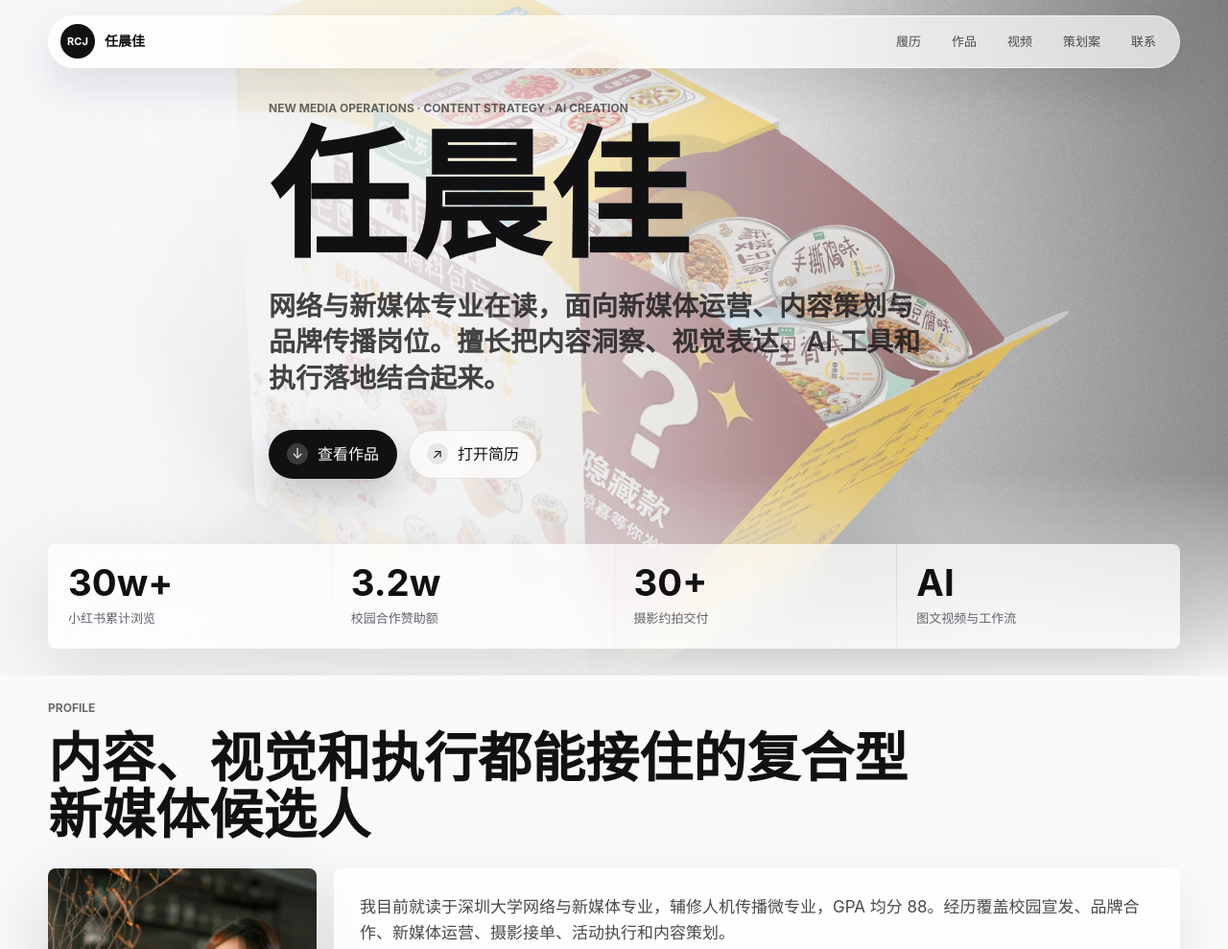
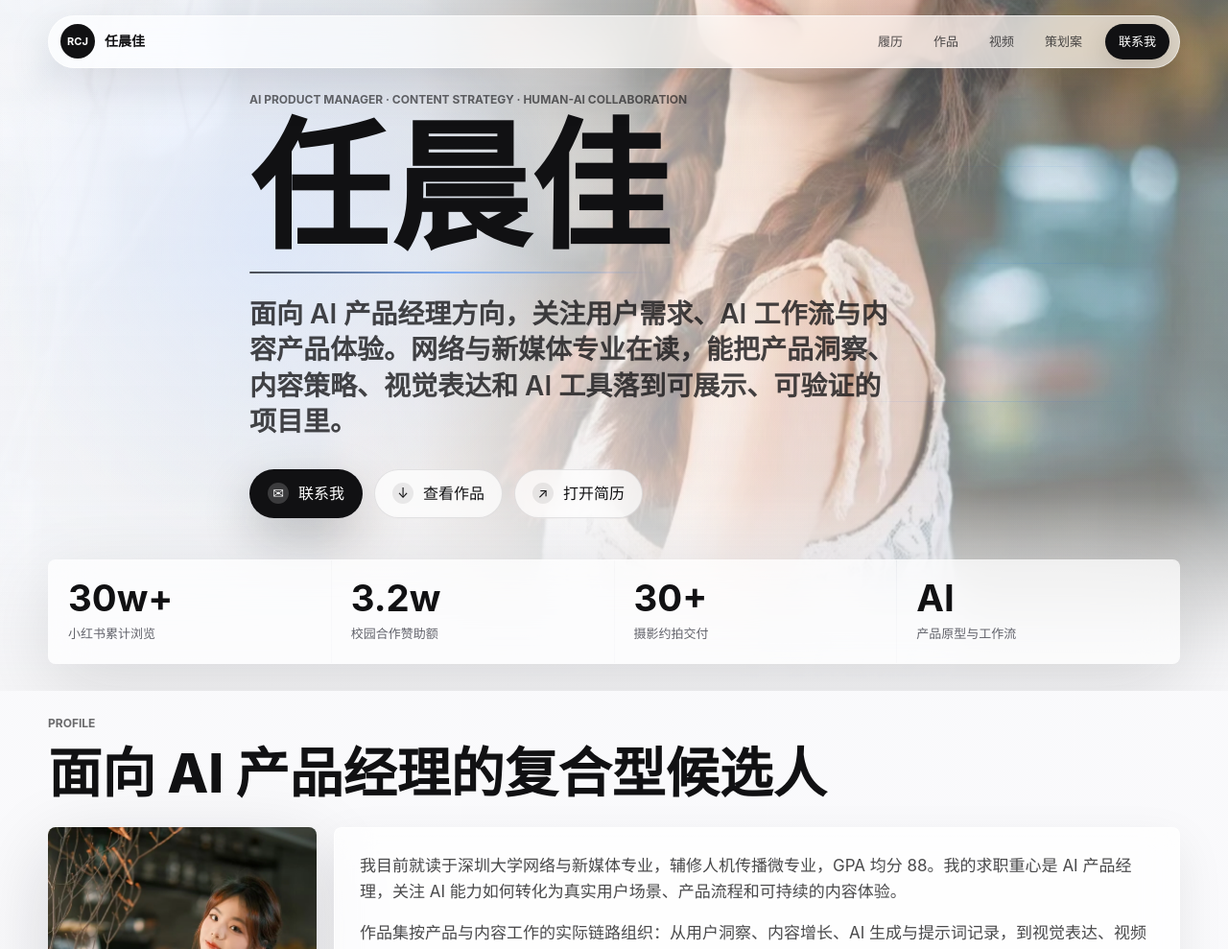
Before and after one commit to Jasmne666/jiajiaoffer, a plain HTML site: page index.html in a window 1280 px wide. Shown: the top 989 px of the page at 96% size. Drawn offline with Linux system fonts and the light colour scheme.

Commit message:
Update AI product hero and contact actions

```diff
--- a/index.html
+++ b/index.html
@@ -5,10 +5,10 @@
     <meta name="viewport" content="width=device-width, initial-scale=1.0" />
     <meta
       name="description"
-      content="任晨佳的个人求职作品集，展示新媒体运营、内容策划、AI 视频、视觉设计、摄影、广播广告与策划案作品。"
+      content="任晨佳的 AI 产品经理求职作品集，展示 AI 创作、产品思维、内容策划、运营增长、视觉设计与项目执行作品。"
     />
     <meta name="theme-color" content="#f5f5f7" />
-    <title>任晨佳 | 新媒体运营作品集</title>
+    <title>任晨佳 | AI 产品经理作品集</title>
     <link rel="stylesheet" href="styles.css" />
   </head>
   <body>
@@ -24,7 +24,7 @@
         <a href="#works">作品</a>
         <a href="#motion">视频</a>
         <a href="#docs">策划案</a>
-        <a href="#contact">联系</a>
+        <a class="nav-cta" href="mailto:r3127511240@163.com">联系我</a>
       </nav>
     </header>
 
@@ -32,18 +32,29 @@
       <section class="hero" aria-labelledby="heroTitle">
         <div class="hero-media" aria-hidden="true">
           <picture>
-            <img src="assets/images/full/20-item-3.webp" alt="" />
+            <img src="assets/images/hero/hero-1.webp" alt="" />
           </picture>
+        </div>
+        <div class="hero-orbit" aria-hidden="true">
+          <span></span>
+          <span></span>
+          <span></span>
         </div>
         <div class="hero-shade" aria-hidden="true"></div>
         <div class="hero-copy reveal">
-          <p class="eyebrow">New Media Operations · Content Strategy · AI Creation</p>
-          <h1 id="heroTitle">任晨佳</h1>
+          <p class="eyebrow">AI Product Manager · Content Strategy · Human-AI Collaboration</p>
+          <h1 id="heroTitle" class="kinetic-title" aria-label="任晨佳">
+            <span>任</span><span>晨</span><span>佳</span>
+          </h1>
           <p class="hero-subtitle">
-            网络与新媒体专业在读，面向新媒体运营、内容策划与品牌传播岗位。擅长把内容洞察、视觉表达、AI 工具和执行落地结合起来。
+            面向 AI 产品经理方向，关注用户需求、AI 工作流与内容产品体验。网络与新媒体专业在读，能把产品洞察、内容策略、视觉表达和 AI 工具落到可展示、可验证的项目里。
           </p>
           <div class="hero-actions">
-            <a class="button primary" href="#works" aria-label="查看作品集">
+            <a class="button primary" href="mailto:r3127511240@163.com">
+              <span class="icon" aria-hidden="true">✉</span>
+              <span>联系我</span>
+            </a>
+            <a class="button ghost" href="#works" aria-label="查看作品集">
               <span class="icon" aria-hidden="true">↓</span>
               <span>查看作品</span>
             </a>
@@ -68,7 +79,7 @@
           </div>
           <div>
             <strong>AI</strong>
-            <span>图文视频与工作流</span>
+            <span>产品原型与工作流</span>
           </div>
         </div>
       </section>
@@ -76,7 +87,7 @@
       <section class="section profile-section" id="profile" aria-labelledby="profileTitle">
         <div class="section-head reveal">
           <p class="eyebrow">Profile</p>
-          <h2 id="profileTitle">内容、视觉和执行都能接住的复合型新媒体候选人</h2>
+          <h2 id="profileTitle">面向 AI 产品经理的复合型候选人</h2>
         </div>
         <div class="profile-layout">
           <div class="portrait reveal">
@@ -84,12 +95,13 @@
           </div>
           <div class="profile-copy reveal">
             <p>
-              我目前就读于深圳大学网络与新媒体专业，辅修人机传播微专业，GPA 均分 88。经历覆盖校园宣发、品牌合作、新媒体运营、摄影接单、活动执行和内容策划。
+              我目前就读于深圳大学网络与新媒体专业，辅修人机传播微专业，GPA 均分 88。我的求职重心是 AI 产品经理，关注 AI 能力如何转化为真实用户场景、产品流程和可持续的内容体验。
             </p>
             <p>
-              作品集按实际面试场景组织：先展示可衡量的运营结果，再呈现图文、物料、视频、音频与策划案，方便快速判断内容审美、执行能力和岗位匹配度。
+              作品集按产品与内容工作的实际链路组织：从用户洞察、内容增长、AI 生成与提示词记录，到视觉表达、视频叙事和项目策划，展示我对需求拆解、表达验证和执行落地的完整理解。
             </p>
             <div class="skill-grid" aria-label="能力标签">
+              <span>AI 产品思维</span>
               <span>新媒体运营</span>
               <span>内容策划</span>
               <span>图文排版</span>
@@ -123,23 +135,23 @@
       <section class="section focus-section" aria-labelledby="focusTitle">
         <div class="section-head reveal">
           <p class="eyebrow">Focus</p>
-          <h2 id="focusTitle">适配中厂、大厂内容岗位的能力结构</h2>
+          <h2 id="focusTitle">能力结构</h2>
         </div>
         <div class="focus-grid">
           <article class="focus-card reveal">
             <span>01</span>
-            <h3>内容增长</h3>
-            <p>独立运营校园生活垂类小红书账号，累计浏览 30 万、点赞 1.3 万，单篇浏览 12 万。</p>
+            <h3>产品与用户洞察</h3>
+            <p>从用户场景、需求痛点和使用路径出发拆解问题，能把内容经验转译为产品体验判断。</p>
           </article>
           <article class="focus-card reveal">
             <span>02</span>
-            <h3>品牌表达</h3>
-            <p>能从产品卖点、用户场景和传播渠道出发，产出长图文、活动物料、海报和包装视觉。</p>
+            <h3>AI 工作流</h3>
+            <p>熟悉 AI 图文视频生成、提示词记录、vibe coding 网站搭建和多智能体工作流。</p>
           </article>
           <article class="focus-card reveal">
             <span>03</span>
-            <h3>AI 协作</h3>
-            <p>熟悉 AI 图文视频生成、提示词记录、vibe coding 网站搭建和多智能体工作流。</p>
+            <h3>内容增长</h3>
+            <p>独立运营校园生活垂类小红书账号，累计浏览 30 万、点赞 1.3 万，单篇浏览 12 万。</p>
           </article>
           <article class="focus-card reveal">
             <span>04</span>
@@ -186,11 +198,11 @@
         <div class="contact-inner reveal">
           <p class="eyebrow">Contact</p>
           <h2 id="contactTitle">期待进入真实业务场景，把内容做成结果。</h2>
-          <p>求职方向：新媒体运营、内容运营、品牌传播、创意策划、AI 内容创作。</p>
+          <p>求职方向：AI 产品经理，也开放内容产品、AI 应用运营、增长与创意策划相关岗位。</p>
           <div class="contact-actions">
             <a class="button primary" href="mailto:r3127511240@163.com">
               <span class="icon" aria-hidden="true">✉</span>
-              <span>发送邮件</span>
+              <span>联系我</span>
             </a>
             <a class="button ghost" href="assets/docs/01-item.pdf" target="_blank" rel="noreferrer">
               <span class="icon" aria-hidden="true">↗</span>
--- a/styles.css
+++ b/styles.css
@@ -10,6 +10,7 @@
   --radius: 8px;
   --max: 1180px;
   --accent: #0f6fff;
+  --accent-soft: #d8e6ff;
   --warm: #c05a36;
   --green: #4c6f56;
 }
@@ -122,6 +123,19 @@ input {
     background 180ms ease;
 }
 
+.nav-links .nav-cta {
+  margin-left: 6px;
+  background: #111113;
+  color: #fff;
+  box-shadow: 0 10px 28px rgba(17, 17, 19, 0.16);
+}
+
+.nav-links .nav-cta:hover,
+.nav-links .nav-cta:focus-visible {
+  background: #000;
+  color: #fff;
+}
+
 .nav-links a:hover,
 .nav-links a:focus-visible {
   background: rgba(17, 17, 19, 0.08);
@@ -132,9 +146,12 @@ input {
 .hero {
   position: relative;
   display: grid;
-  min-height: 88svh;
+  min-height: 90svh;
   overflow: hidden;
   isolation: isolate;
+  background:
+    linear-gradient(135deg, rgba(245, 247, 251, 0.98), rgba(236, 239, 246, 0.96)),
+    #f5f5f7;
 }
 
 .hero-media,
@@ -149,23 +166,68 @@ input {
   width: 100%;
   height: 100%;
   object-fit: cover;
-  object-position: 62% 50%;
-  transform: scale(1.04);
-  animation: heroDrift 16s ease-in-out infinite alternate;
+  object-position: 72% 46%;
+  filter: saturate(0.98) contrast(1.02);
+  transform: scale(1.02);
+  animation: heroPortraitDrift 18s ease-in-out infinite alternate;
+}
+
+.hero-media::after {
+  position: absolute;
+  inset: 0;
+  content: "";
+  background:
+    linear-gradient(90deg, rgba(246, 248, 252, 0.98) 0%, rgba(246, 248, 252, 0.9) 34%, rgba(246, 248, 252, 0.24) 72%),
+    linear-gradient(180deg, rgba(245, 245, 247, 0.08) 0%, rgba(245, 245, 247, 0.24) 68%, #f5f5f7 100%);
+}
+
+.hero-orbit {
+  position: absolute;
+  inset: 0;
+  z-index: 1;
+  pointer-events: none;
+}
+
+.hero-orbit span {
+  position: absolute;
+  right: clamp(24px, 7vw, 112px);
+  width: min(34vw, 420px);
+  height: 1px;
+  border-radius: 999px;
+  background: linear-gradient(90deg, transparent, rgba(15, 111, 255, 0.32), transparent);
+  opacity: 0.74;
+  transform-origin: right center;
+  animation: signalSweep 7s ease-in-out infinite;
+}
+
+.hero-orbit span:nth-child(1) {
+  top: 24%;
+}
+
+.hero-orbit span:nth-child(2) {
+  top: 38%;
+  width: min(28vw, 340px);
+  animation-delay: 1.3s;
+}
+
+.hero-orbit span:nth-child(3) {
+  top: 58%;
+  width: min(30vw, 360px);
+  animation-delay: 2.1s;
 }
 
 .hero-shade {
   z-index: 1;
   background:
-    linear-gradient(90deg, rgba(246, 247, 249, 0.96) 0%, rgba(246, 247, 249, 0.78) 38%, rgba(246, 247, 249, 0.12) 74%),
-    linear-gradient(180deg, rgba(245, 245, 247, 0.14) 0%, rgba(245, 245, 247, 0.2) 70%, #f5f5f7 100%);
+    radial-gradient(circle at 22% 34%, rgba(216, 230, 255, 0.62), transparent 28%),
+    linear-gradient(180deg, transparent 0%, rgba(245, 245, 247, 0.08) 72%, #f5f5f7 100%);
 }
 
 .hero-copy {
   position: relative;
   z-index: 2;
   align-self: center;
-  width: min(720px, calc(100% - 40px));
+  width: min(760px, calc(100% - 40px));
   margin: 0 auto;
   padding-top: 80px;
   transform: translateX(calc((min(100vw, var(--max)) - min(100vw, 720px)) / -2));
@@ -188,9 +250,37 @@ input {
   line-height: 0.94;
 }
 
+.kinetic-title span {
+  display: inline-block;
+  opacity: 1;
+  transform: translateY(0) rotateX(0deg);
+  animation: titleRise 900ms cubic-bezier(0.2, 1, 0.22, 1) forwards;
+}
+
+.kinetic-title span:nth-child(2) {
+  animation-delay: 120ms;
+}
+
+.kinetic-title span:nth-child(3) {
+  animation-delay: 240ms;
+}
+
+.kinetic-title::after {
+  display: block;
+  width: min(420px, 68vw);
+  height: 2px;
+  margin-top: 18px;
+  border-radius: 999px;
+  background: linear-gradient(90deg, rgba(17, 17, 19, 0.72), rgba(15, 111, 255, 0.48), transparent);
+  content: "";
+  transform: scaleX(0);
+  transform-origin: left;
+  animation: lineGrow 900ms cubic-bezier(0.2, 1, 0.22, 1) 480ms forwards;
+}
+
 .hero-subtitle {
   max-width: 680px;
-  margin: 28px 0 0;
+  margin: 24px 0 0;
   color: rgba(17, 17, 19, 0.78);
   font-size: clamp(18px, 2.2vw, 28px);
   font-weight: 600;
@@ -202,7 +292,7 @@ input {
   display: flex;
   flex-wrap: wrap;
   gap: 12px;
-  margin-top: 34px;
+  margin-top: 30px;
 }
 
 .button {
@@ -231,6 +321,10 @@ input {
   background: #111113;
   color: #fff;
   box-shadow: 0 18px 42px rgba(17, 17, 19, 0.22);
+}
+
+.hero-actions .button.primary {
+  box-shadow: 0 20px 52px rgba(17, 17, 19, 0.24);
 }
 
 .button.ghost {
@@ -821,12 +915,41 @@ input {
   transform: translateY(0);
 }
 
-@keyframes heroDrift {
+@keyframes heroPortraitDrift {
   from {
-    transform: scale(1.04) translate3d(0, 0, 0);
+    transform: scale(1.02) translate3d(0, 0, 0);
   }
   to {
-    transform: scale(1.08) translate3d(-1.4%, 0.8%, 0);
+    transform: scale(1.07) translate3d(-1.2%, 0.7%, 0);
+  }
+}
+
+@keyframes signalSweep {
+  0%,
+  100% {
+    opacity: 0.18;
+    transform: translateX(18px) scaleX(0.62);
+  }
+  45% {
+    opacity: 0.68;
+    transform: translateX(-22px) scaleX(1);
+  }
+}
+
+@keyframes titleRise {
+  from {
+    opacity: 0;
+    transform: translateY(0.36em) rotateX(24deg);
+  }
+  to {
+    opacity: 1;
+    transform: translateY(0) rotateX(0deg);
+  }
+}
+
+@keyframes lineGrow {
+  to {
+    transform: scaleX(1);
   }
 }
 
@@ -841,12 +964,12 @@ input {
 
   .hero-shade {
     background:
-      linear-gradient(180deg, rgba(246, 247, 249, 0.92) 0%, rgba(246, 247, 249, 0.8) 44%, rgba(246, 247, 249, 0.28) 80%, #f5f5f7 100%),
+      linear-gradient(180deg, rgba(246, 247, 249, 0.92) 0%, rgba(246, 247, 249, 0.76) 48%, rgba(246, 247, 249, 0.3) 80%, #f5f5f7 100%),
       linear-gradient(90deg, rgba(246, 247, 249, 0.82), rgba(246, 247, 249, 0.16));
   }
 
   .hero-media img {
-    object-position: 54% 50%;
+    object-position: 58% 44%;
   }
 
   .hero-strip,
```
